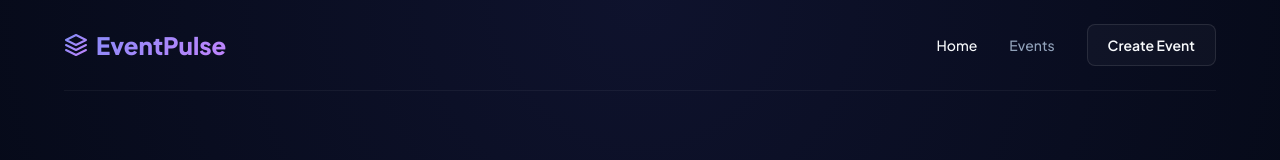
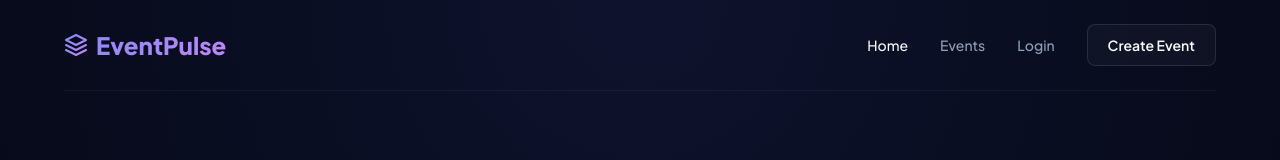
Before and after one commit to NiviruInsithaUdavinWeerasinghe/EventPulse-Official, a React app in the folder frontend/: page / in a window 1280 px wide. Shown: the top 160 px of the page. Built offline with nearby package versions, Linux system fonts and the light colour scheme; the HTML template or start-up script is replaced by a standard one.

Commit message:
EP-22: Wire Evan's Login/Register pages via React Router, add Login nav link

```diff
--- a/frontend/src/AppRouter.jsx
+++ b/frontend/src/AppRouter.jsx
@@ -1,11 +1,24 @@
 import React, { useState } from 'react';
+import { Routes, Route, Navigate } from 'react-router-dom';
 import Navbar from './components/Navbar.jsx';
 import App from './App.jsx';
 import EventsPage from './pages/EventsPage.jsx';
 import CreateEvent from './pages/CreateEvent.jsx';
 import MapViewer from './pages/MapViewer.jsx';
+import Login from './pages/Login.jsx';
+import Register from './pages/Register.jsx';
 
-export default function AppRouter() {
+// Wrapper for Evan's login/register — centred on a dark full-page layout
+function AuthLayout({ children }) {
+  return (
+    <div className="min-h-screen flex items-center justify-center bg-[#030712] p-6">
+      {children}
+    </div>
+  );
+}
+
+// Main app with our state-based page router
+function MainApp() {
   const [currentPage, setCurrentPage] = useState('landing');
   const [selectedEventId, setSelectedEventId] = useState(null);
 
@@ -32,17 +45,31 @@ export default function AppRouter() {
 
   return (
     <div>
-      {/* Navbar is hidden in map-viewer so the map can use full height */}
       {!isMapViewer && (
-        <div style={{ maxWidth: '1200px', margin: '0 auto', padding: '0 1.5rem' }}>
+        <div className="max-w-[1200px] mx-auto px-6">
           <Navbar currentPage={currentPage} onNavigate={navigate} />
         </div>
       )}
-      {/* MapViewer gets its own back button in its topbar */}
-      {isMapViewer && (
-        <MapViewer eventId={selectedEventId} onNavigate={navigate} />
-      )}
-      {!isMapViewer && renderPage()}
+      {isMapViewer
+        ? <MapViewer eventId={selectedEventId} onNavigate={navigate} />
+        : renderPage()
+      }
     </div>
   );
 }
+
+export default function AppRouter() {
+  return (
+    <Routes>
+      {/* Evan's auth pages */}
+      <Route path="/login" element={<AuthLayout><Login /></AuthLayout>} />
+      <Route path="/register" element={<AuthLayout><Register /></AuthLayout>} />
+
+      {/* After login, Evan navigates to /dashboard — redirect to landing for now */}
+      <Route path="/dashboard" element={<Navigate to="/" replace />} />
+
+      {/* All our pages live at / */}
+      <Route path="/*" element={<MainApp />} />
+    </Routes>
+  );
+}
--- a/frontend/src/components/Navbar.jsx
+++ b/frontend/src/components/Navbar.jsx
@@ -1,4 +1,6 @@
 import React from 'react';
+import { Link } from 'react-router-dom';
+
 
 export default function Navbar({ currentPage, onNavigate }) {
   return (
@@ -41,6 +43,12 @@ export default function Navbar({ currentPage, onNavigate }) {
         >
           Events
         </a>
+        <Link
+          to="/login"
+          className="text-sm font-medium text-slate-400 hover:text-slate-50 transition-colors duration-200 no-underline"
+        >
+          Login
+        </Link>
         <button
           id="create-event-nav-btn"
           onClick={() => onNavigate('create-event')}
--- a/frontend/src/main.jsx
+++ b/frontend/src/main.jsx
@@ -1,10 +1,13 @@
 import { StrictMode } from 'react'
 import { createRoot } from 'react-dom/client'
+import { BrowserRouter } from 'react-router-dom'
 import './index.css'
 import AppRouter from './AppRouter.jsx'
 
 createRoot(document.getElementById('root')).render(
   <StrictMode>
-    <AppRouter />
+    <BrowserRouter>
+      <AppRouter />
+    </BrowserRouter>
   </StrictMode>,
 )
```
